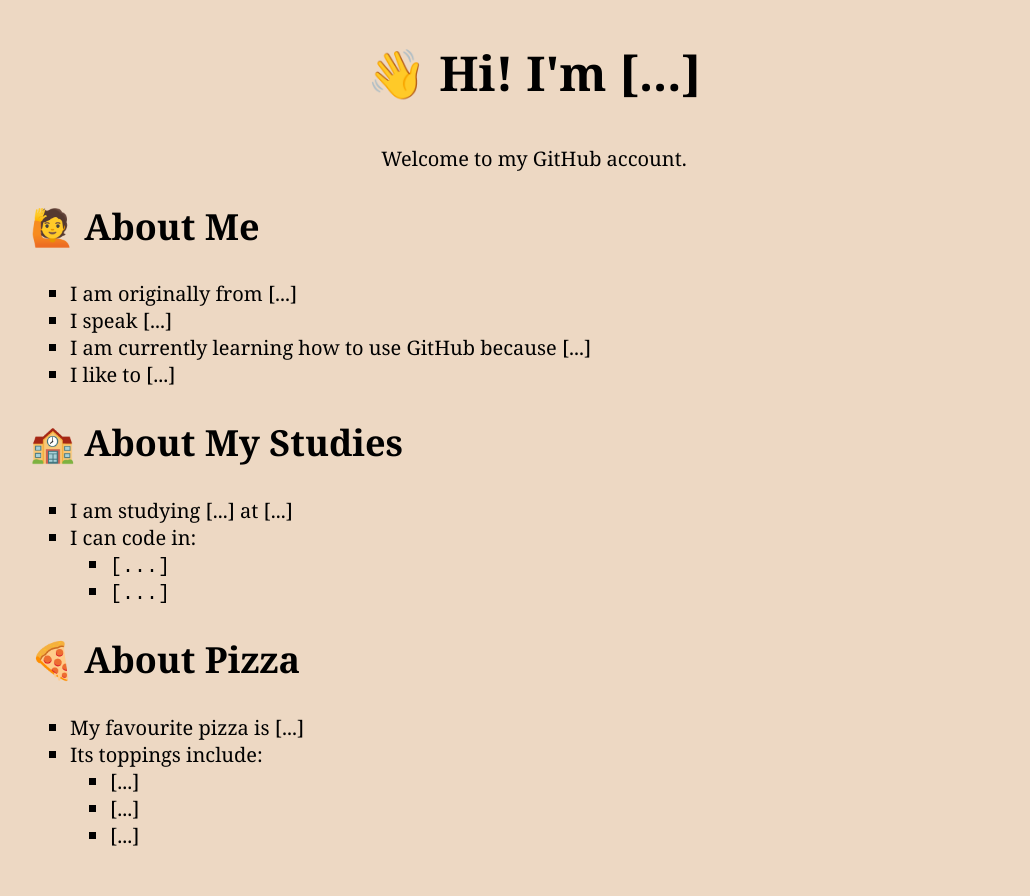
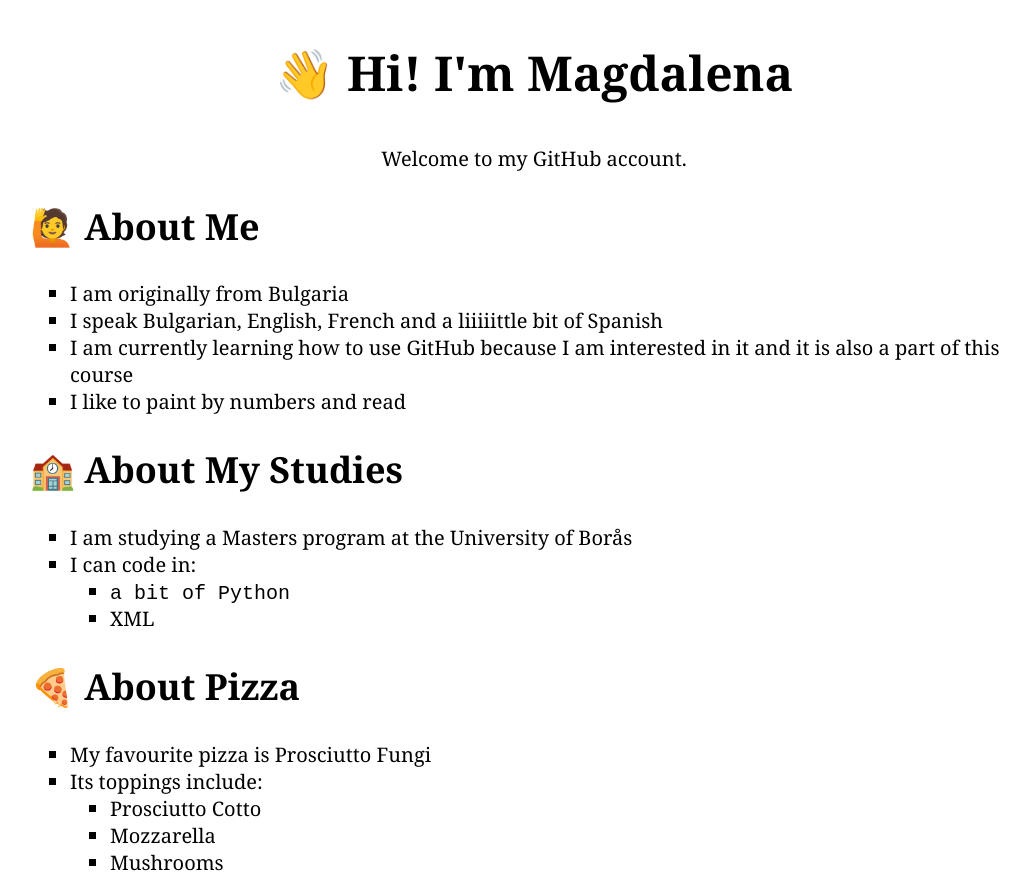
Before and after one commit to mpavlova98/pages-about-me, a plain HTML site: page index.html in a window 1280 px wide. Shown: the whole page, without its empty margins (106-1136 px from the left). Before the commit the page ends 869 px from the top, so only its background shows below. Drawn offline with Linux system fonts and the light colour scheme.

Commit message:
My personal update

```diff
--- a/css/style.css
+++ b/css/style.css
@@ -1,7 +1,7 @@
 /* Feel free to change me and make me your own! */
 
 body {
-  background-color: #edd8c3;
+  background-color: ##9966cc;
   font-family: Georgia, serif;
 }
 
--- a/index.html
+++ b/index.html
@@ -7,7 +7,7 @@
     </head>
     <body>
         <article>
-        <h1>&#128075; Hi! I'm [...]</h1>
+        <h1>&#128075; Hi! I'm Magdalena</h1>
         <p>
             Welcome to my GitHub account.
         </p>
@@ -15,20 +15,20 @@
         <article>
         <h2>&#128587; About Me</h2>
         <ul>
-            <li>I am originally from [...]</li>
-            <li>I speak [...]</li>
-            <li>I am currently learning how to use GitHub because [...]</li>
-            <li>I like to [...]</li>
+            <li>I am originally from Bulgaria</li>
+            <li>I speak Bulgarian, English, French and a liiiiittle bit of Spanish</li>
+            <li>I am currently learning how to use GitHub because I am interested in it and it is also a part of this course</li>
+            <li>I like to paint by numbers and read</li>
         </ul>
         </article>
         <article>
         <h2>&#127979; About My Studies </h2>
         <ul>
-            <li>I am studying [...] at [...]</li>
+            <li>I am studying a Masters program at the University of Borås</li>
             <li>I can code in:
                 <ul>
-                    <li><code>[...]</code></li>
-                    <li><code>[...]</code></li>
+                    <li><code> a bit of Python</code></li>
+                    <li><code></code>XML</li>
                 </ul>
             </li>
         </ul>
@@ -36,12 +36,12 @@
         <article>
         <h2>&#127829; About Pizza</h2>
         <ul>
-            <li>My favourite pizza is [...]</li>
+            <li>My favourite pizza is Prosciutto Fungi</li>
             <li>Its toppings include:
                 <ul>
-                    <li>[...]</li>
-                    <li>[...]</li>
-                    <li>[...]</li>
+                    <li>Prosciutto Cotto</li>
+                    <li>Mozzarella</li>
+                    <li>Mushrooms</li>
                 </ul>
             </li>
         </ul>
```
